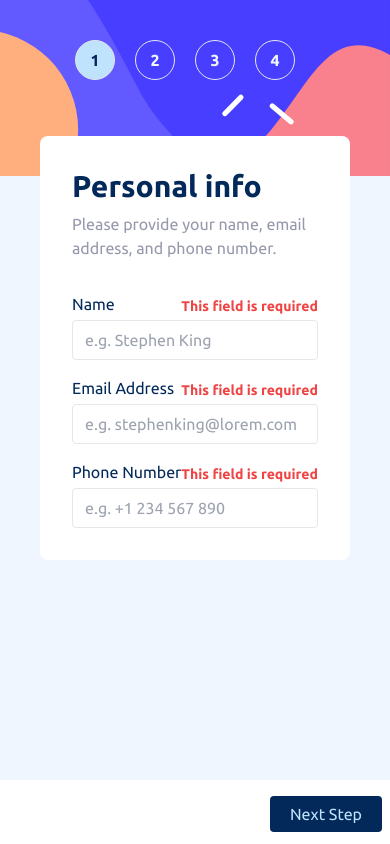
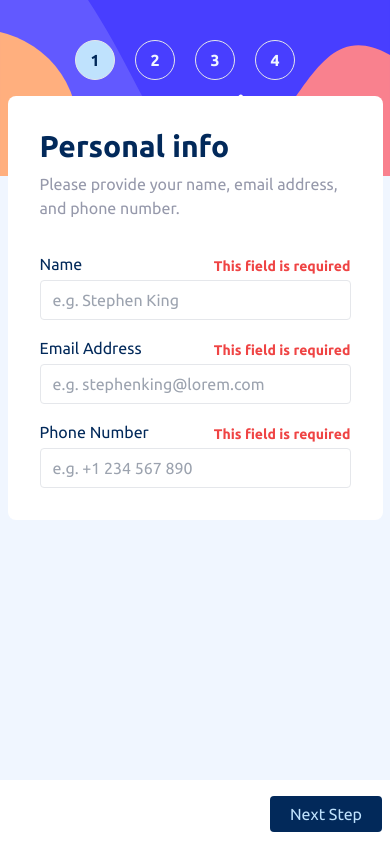
Before and after one commit to eklemis/multiple_step_form_svelte, a SvelteKit app: page / in a window 390 px wide. Built offline with nearby package versions, Linux system fonts and the light colour scheme.

Commit message:
re-adjust component width for mobile screen and  repair image source for thankyou icon

```diff
--- a/src/routes/+page.svelte
+++ b/src/routes/+page.svelte
@@ -96,7 +96,6 @@
 	$: total_per_month =
 		summary.monthly_charge +
 		summary.addons.map((adn) => adn.per_month).reduce((prev, curr) => prev + curr, 0);
-	$: console.log('page-PI:', personal_info);
 </script>
 
 <svelte:head>
@@ -104,7 +103,7 @@
 	<meta name="description" content="Multiple Form Step" />
 </svelte:head>
 <div
-	class="app bg-magnolia md:bg-light_grey md:flex md:bg-white md:min-w-4xl md:max-w-4xl md:w-4xl md:relative md:p-5 md:rounded-lg md:h-4/5 overflow-hidden"
+	class="bg-magnolia md:bg-light_grey md:flex md:bg-white md:min-w-4xl md:max-w-4xl md:w-4xl md:relative md:p-5 md:rounded-lg md:h-4/5 overflow-hidden"
 >
 	<nav class="h-44 md:w-[274px] md:h-full bg-purplish_blue md:rounded-xl">
 		<ul
@@ -148,8 +147,8 @@
 			</li>
 		</ul>
 	</nav>
-	<main class="-mt-20 md:mt-0 p-10 md:p-0 md:w-[450px]">
-		<section class="p-8 bg-white rounded-lg">
+	<main class="flex justify-center -mt-20 md:mt-0 md:p-0 md:w-[450px]">
+		<section class="w-[375px] p-8 bg-white rounded-lg">
 			{#if selected_num === 1}
 				<FirstPage bind:personal_info />
 			{:else if selected_num === 2}
--- a/src/routes/thank_you.svelte
+++ b/src/routes/thank_you.svelte
@@ -1,5 +1,9 @@
+<script>
+	import ThankIcon from '/src/lib/images/icon-thank-you.svg';
+</script>
+
 <div class="flex flex-col items-center pb-10">
-	<img src="/src/lib/images/icon-thank-you.svg" alt="Thank you" />
+	<img src={ThankIcon} alt="Thank you" />
 	<h2 class="text-3xl font-bold text-marine_blue mt-5">Thank you!</h2>
 	<p class=" text-cool_gray text-center mt-5 max-w-[300px]">
 		Thanks for confirming your subscription! We hope you have fun using our platform. If you ever
--- a/src/routes/third_page.svelte
+++ b/src/routes/third_page.svelte
@@ -25,10 +25,11 @@
 <ul class="flex flex-col gap-y-4 mt-8">
 	{#each all_addons as adn, idx ('addon-' + idx)}
 		<li
-			class={`flex items-center justify-start gap-x-4 border rounded-md p-4  w-full ${
+			class={`flex items-center justify-between gap-x-4 border rounded-md p-3 md:p-4  w-full ${
 				adn.selected ? 'border-marine_blue' : ''
 			}`}
 		>
+			<div class="flex gap-x-2 items-center">
 				<input
 					name={adn.id}
 					type="checkbox"
@@ -41,7 +42,8 @@
 					<p class="font-bold text-marine_blue">{adn.title}</p>
 					<p class=" text-cool_gray">{adn.desc}</p>
 				</div>
-			<span class="block absolute right-20 text-purplish_blue">+${adn.per_month}/mo</span>
+			</div>
+			<span class="text-purplish_blue text-right">+${adn.per_month}/mo</span>
 		</li>
 	{/each}
 </ul>
```
Lines whose indentation alone changed are shown as unchanged.
